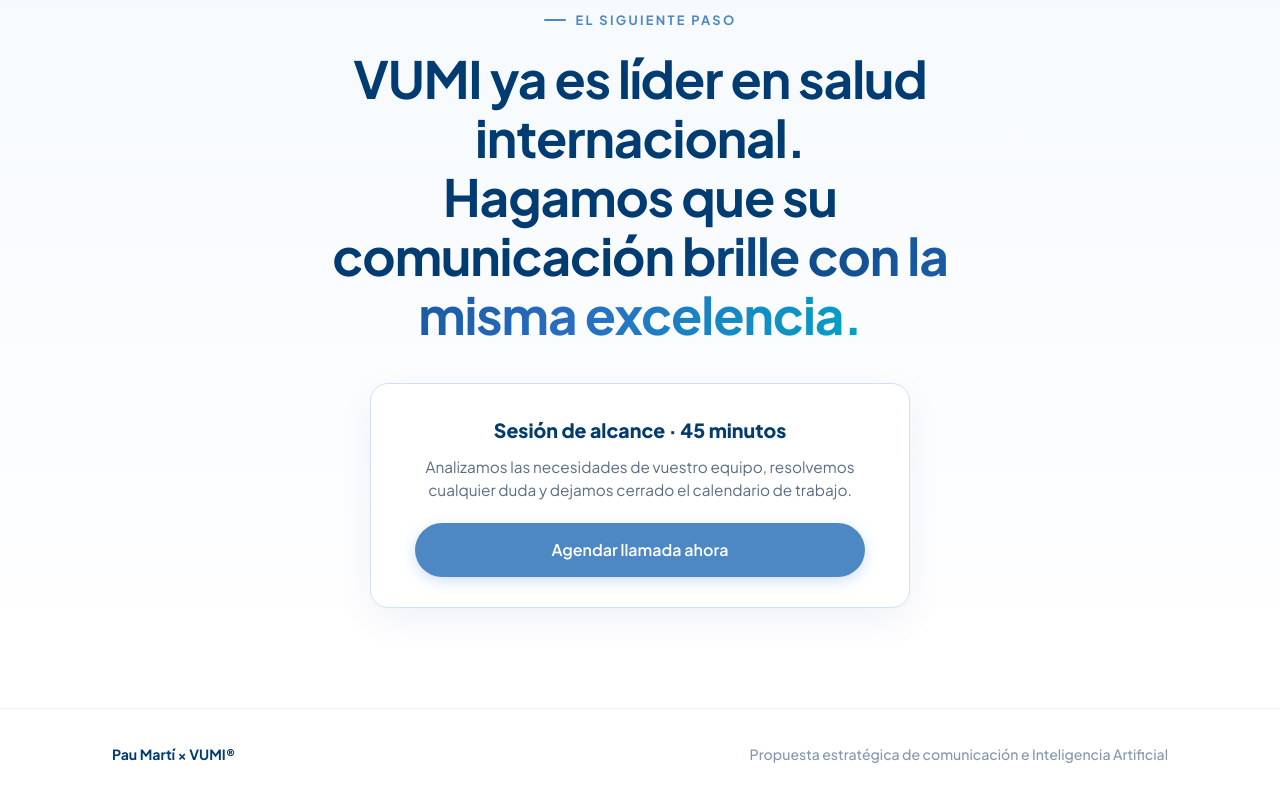
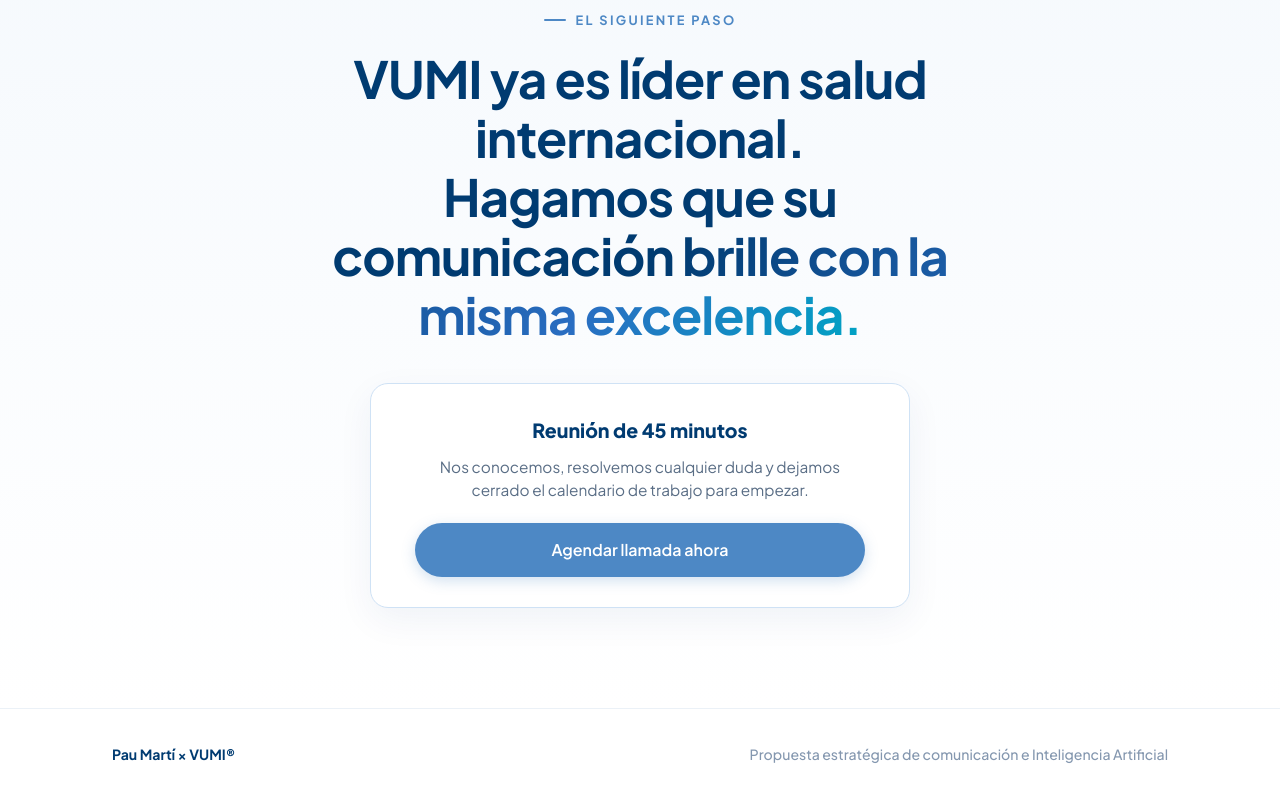
Before and after one commit to paumartifelip-cpu/vumicreadores, a plain HTML site: page index.html in a window 1280 px wide. Shown: the part 8325-9125 px from the top of the page. Drawn offline with Linux system fonts and the light colour scheme.

Commit message:
fix: quitar sesion de alcance y sustituir por reunion de 45 minutos

```diff
--- a/index.html
+++ b/index.html
@@ -1229,8 +1229,8 @@
     <span class="eyebrow">El siguiente paso</span>
     <h2 class="display">VUMI ya es líder en salud internacional.<br>Hagamos que su comunicación <span class="grad">brille con la misma excelencia.</span></h2>
     <div class="next">
-      <span class="step">Sesión de alcance · 45 minutos</span>
-      <span class="det">Analizamos las necesidades de vuestro equipo, resolvemos cualquier duda y dejamos cerrado el calendario de trabajo.</span>
+      <span class="step">Reunión de 45 minutos</span>
+      <span class="det">Nos conocemos, resolvemos cualquier duda y dejamos cerrado el calendario de trabajo para empezar.</span>
       <div style="margin-top:14px">
         <a href="mailto:hola@paumarti.com" class="btn-vumi" style="width:100%;padding:14px 28px;font-size:1rem;">Agendar llamada ahora</a>
       </div>
```
Also changed, not shown: propuesta-vumi.html (+2 -2 lines).
